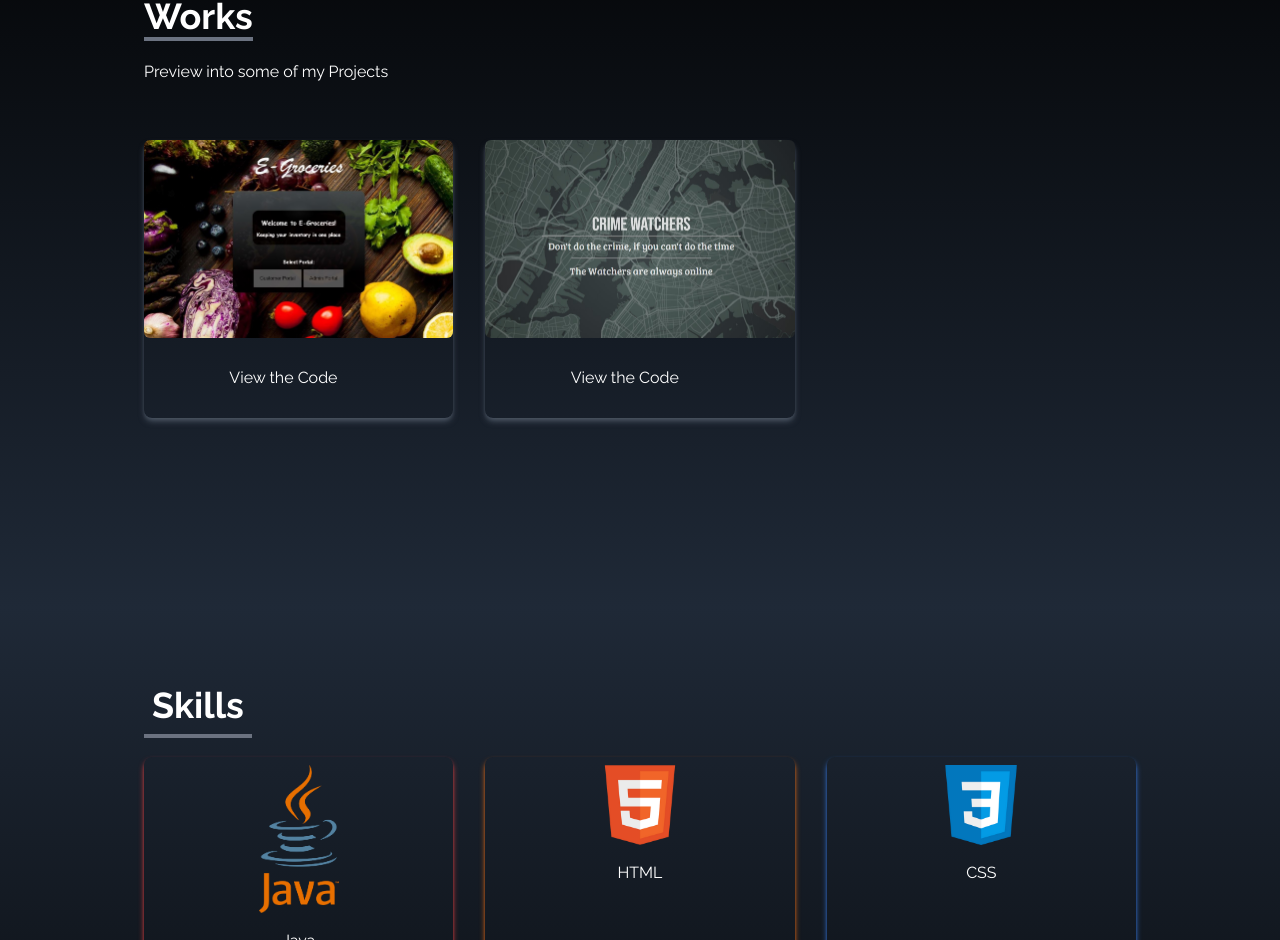
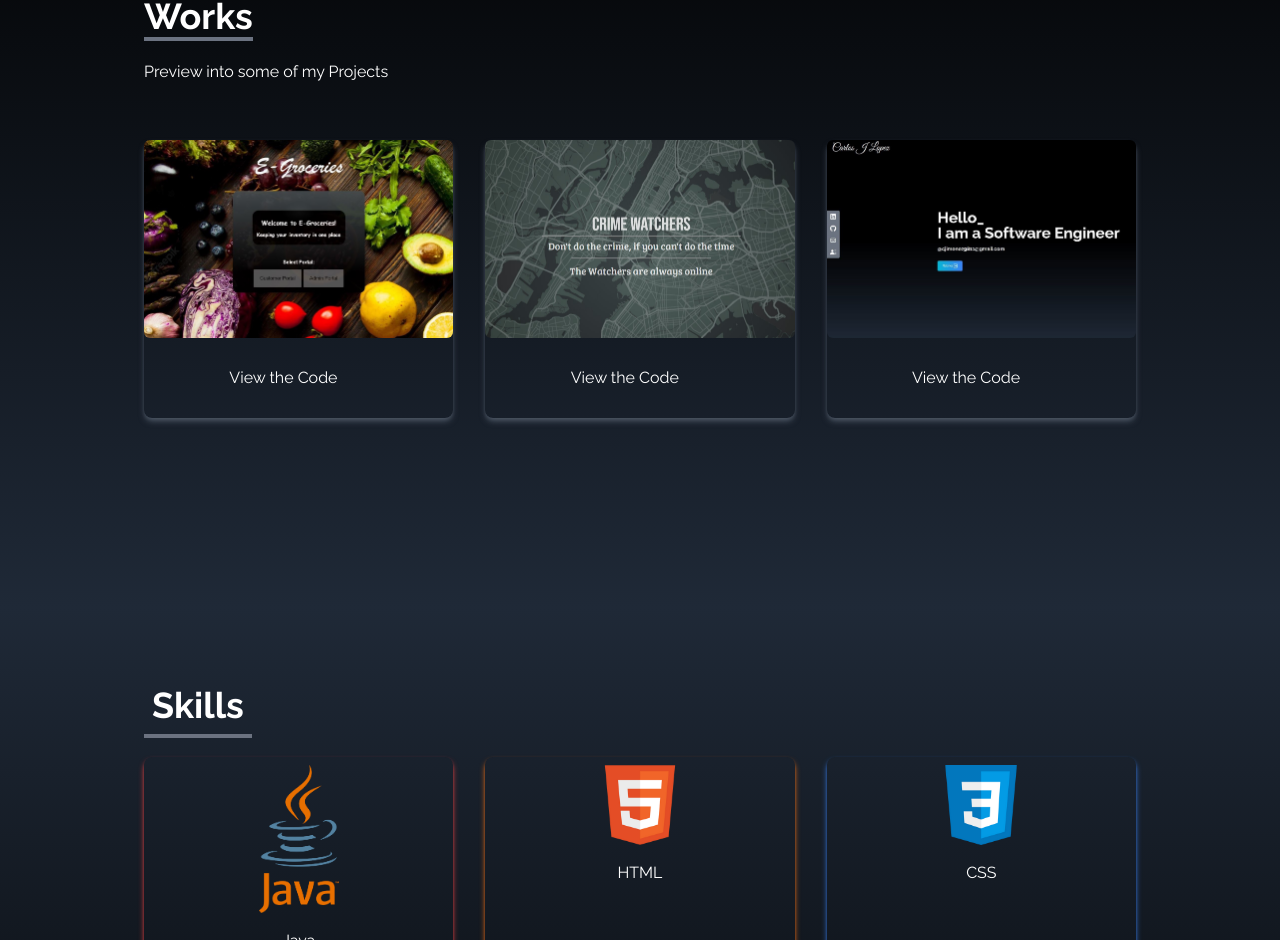
Before and after one commit to carlos-lopez98/WebPro, a React (Create React App) app: page / in a window 1280 px wide. Shown: the part 1793-2733 px from the top of the page. Built offline with nearby package versions, Linux system fonts and the light colour scheme.

Commit message:
Added a project

```diff
--- a/src/components/Works.jsx
+++ b/src/components/Works.jsx
@@ -1,6 +1,7 @@
 import React from 'react'
 import groceries from "../assets/portfolio/01.jpg"
 import crime from "../assets/portfolio/crime.jpg"
+import portfolio from "../assets/portfolio/portfolio.jpg"
 
 const Works = () => {
 
@@ -14,6 +15,11 @@ const Works = () => {
             id: 2,
             src: crime,
             link: "https://github.com/carlos-lopez98"
+        },
+        {
+            id: 3,
+            src: portfolio,
+            link: "https://github.com/carlos-lopez98/WebPro"
         }
     ]
 
```
Also changed, not shown: src/assets/portfolio/portfolio.jpg (added).
